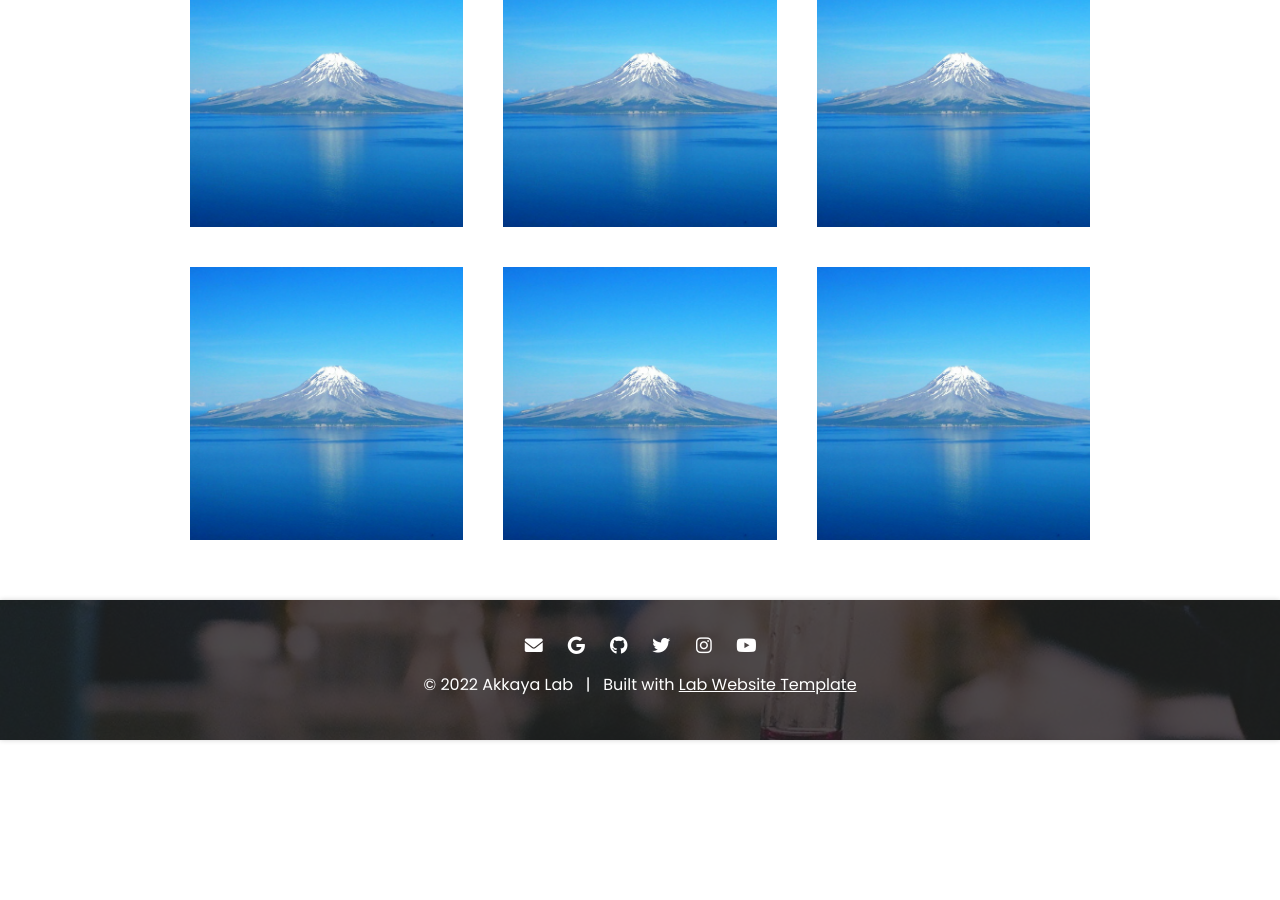
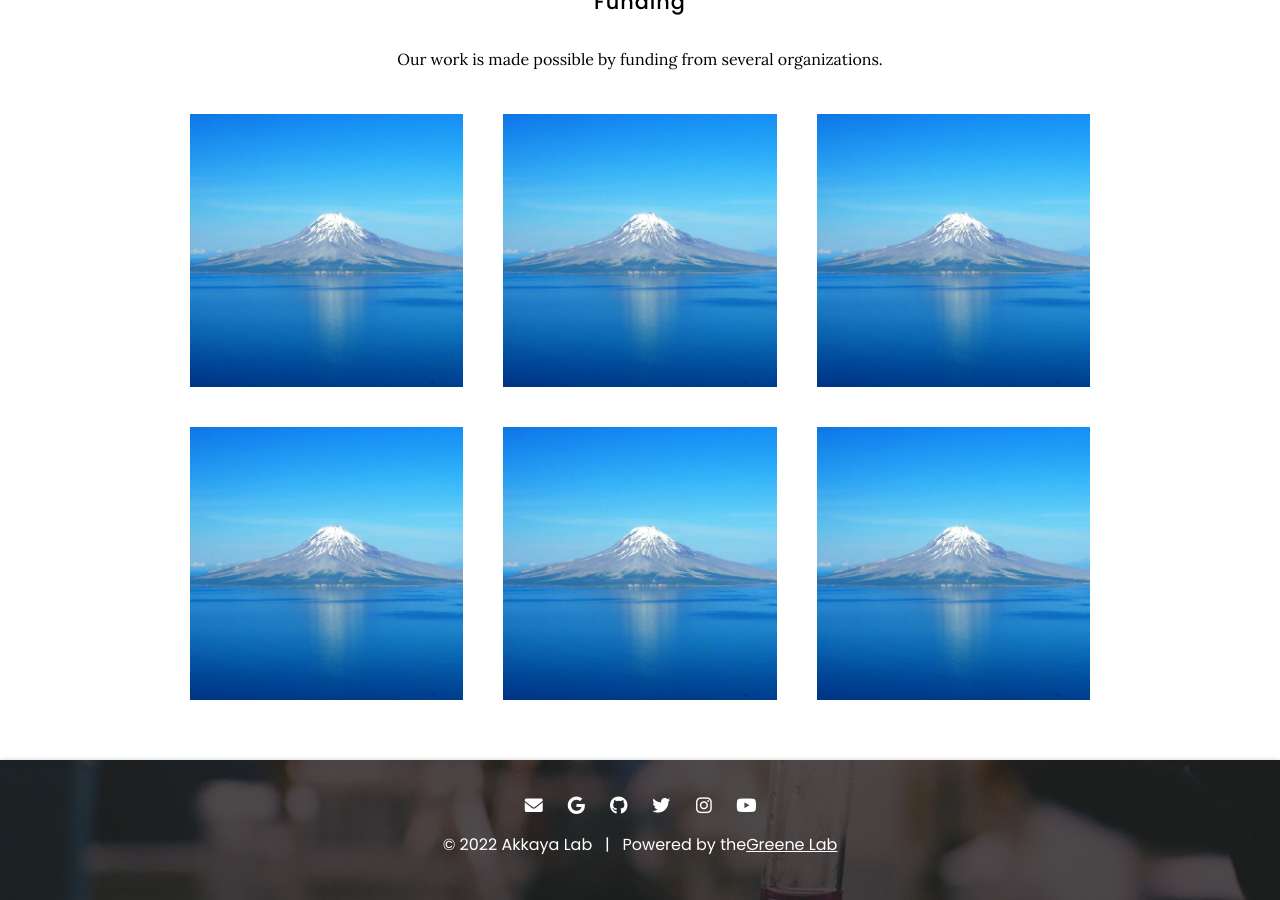
Before and after one commit to Harrisonthow/akkaya-lab, a Jekyll site: the page built from team/index.md, in a window 1280 px wide and 900 px high, scrolled down 2197 px. Built offline with Jekyll 4.4.1, drawn with Linux system fonts in a browser that asks for light colours; before the commit the page ends 2937 px from its top, so only the background shows below that.

Commit message:
Added extra sources for Billur, changed footer, te

```diff
--- a/_data/sources.yaml
+++ b/_data/sources.yaml
@@ -25,3 +25,5 @@
 - id: doi:10.1016/j.jim.2016.11.013
 - id: doi:10.3791/54918
 - id: doi:10.1371/journal.pone.0063325
+- id: doi:10.3389/FIMMU.2022.940052
+- id: doi:10.1007/978-1-0716-1402-0_13
--- a/_includes/footer.html
+++ b/_includes/footer.html
@@ -31,7 +31,7 @@
     <span>
       &copy; {{ site.time | date: '%Y' }} {{ site.title }}
       &nbsp; | &nbsp;
-      Built with <a href="https://github.com/greenelab/lab-website-template">Lab Website Template</a>
+      Powered by the<a href="https://github.com/greenelab/lab-website-template">Greene Lab</a>
     </span>
   </div>
 
--- a/team/index.md
+++ b/team/index.md
@@ -17,6 +17,9 @@
   component="portrait"
   filters="role: pi"
 %}
+
+{% include section.html %}
+
 # <i class="fas fa-users"></i>Research Assistants | B-Cell Side
 {%
   include list.html
@@ -24,6 +27,9 @@
   component="portrait"
   filters="group: bcell"
 %}
+
+{% include section.html %}
+
 # <i class="fas fa-users"></i>Research Assistants | T-Cell Side
 {%
   include list.html
```
